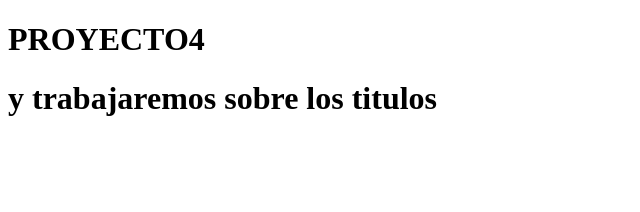
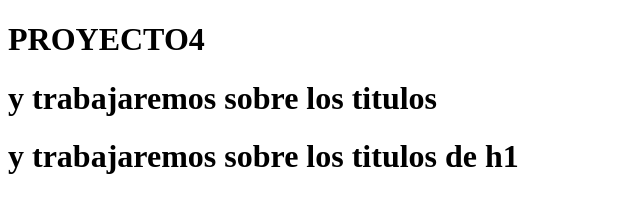
Before and after one commit to lpelenc/proyecto4, a plain HTML site: page index.html in a window 1280 px wide. Shown: the whole page, without its empty margins (0-640 px from the left). Drawn offline with Linux system fonts and the light colour scheme.

Commit message:
se coloco otro titulo en la fila 12

```diff
--- a/index.html
+++ b/index.html
@@ -9,5 +9,6 @@
 <body>
     <h1>PROYECTO4</h1>
     <h1>y trabajaremos sobre los titulos </h1>
+    <h1>y trabajaremos sobre los titulos de h1 </h1>
 </body>
 </html>
```
